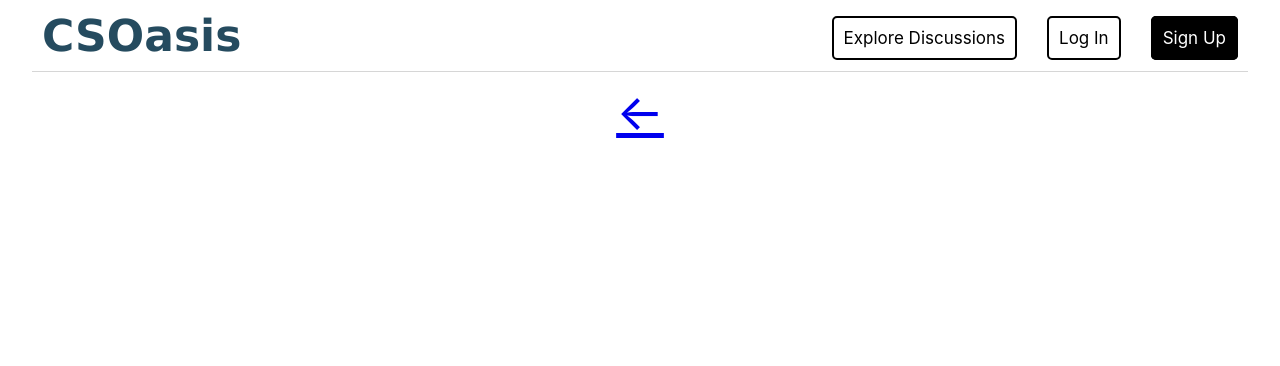
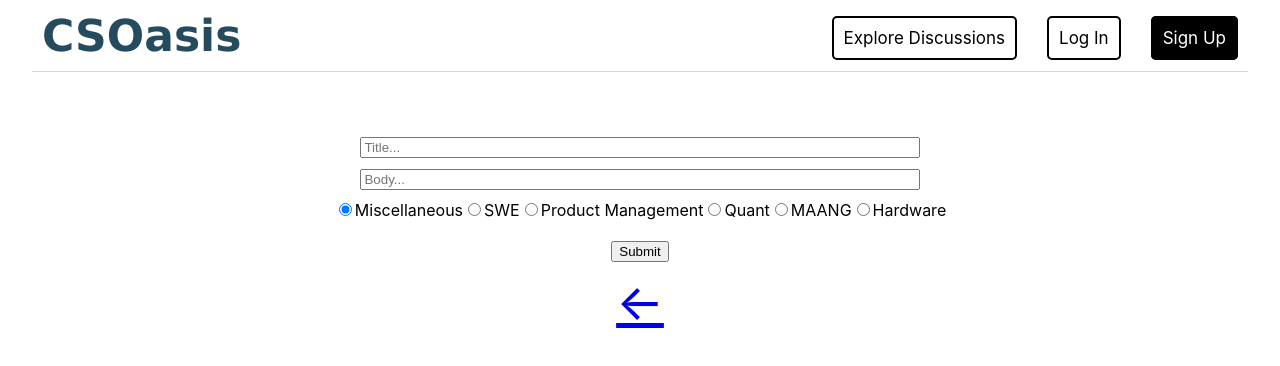
Before and after one commit to watanabekyonosuke/csci201_final_project, a React (Create React App) app in the folder app/: page /CreatePost in a window 1280 px wide. Shown: the top 366 px of the page. Built offline with nearby package versions, Linux system fonts and the light colour scheme.

Commit message:
full end-to-end implementation of adding new discussion posts to the database - we will work on styling later

```diff
--- a/app/src/components/CreatePost.css
+++ b/app/src/components/CreatePost.css
@@ -0,0 +1,42 @@
+.create-post {
+    display: flex;
+    flex-direction: column;
+    align-items: center;
+    margin-top: 5%;
+}
+
+/* .title-input,
+.body-input {
+    width: 90%;
+    margin-bottom: 10px;
+    padding: 10px;
+    overflow-y: auto;
+    word-wrap: break-word;
+    overflow-wrap: break-word;
+}
+
+#title-input,
+#body-input {
+    word-wrap: break-word;
+    overflow-wrap: break-word;
+} */
+
+.create-post {
+    margin-top: 5%;
+}
+
+#submission {
+    margin-top: 20px;
+}
+
+.title-input{
+    width: 90%;
+    margin-bottom: 10px;
+}
+
+.body-input {
+    width: 90%;
+    margin-bottom: 10px;
+    overflow-wrap: break-word;
+    height: auto;
+}
--- a/app/src/components/CreatePost.js
+++ b/app/src/components/CreatePost.js
@@ -1,25 +1,30 @@
-import React from 'react';
-import {Link} from "react-router-dom";
+import React, { useState } from 'react';
+import {Link, useNavigate} from "react-router-dom";
 import './CreatePost.css';
 
 const CreatePost = () => {
+    // use the states of the currently filled boxes
+    const navigate = useNavigate();
+    const [title, setTitle] = useState('');
+    const [post, setBody] = useState('');
+    const [fgid, setCategory] = useState(1);
 
-    return (
-        <div className="discussion-container">
-            <Link to="/ForumList" className="back-button">&#8592;</Link>
-        </div>
-    );
-}
 
-// onClick={handlePostDiscussion}
-export default CreatePost;
+    const handlePostDiscussion = (event) => {
+        event.preventDefault();
 
-/**
- *     const handlePostDiscussion = () => {
         var loggedInStatus = localStorage.getItem("uid");
         if (!loggedInStatus) {
             alert("Please Sign In or Register to Post New Discussions");
             return;
+        }
+
+        // set up data to be sent
+        const data = {
+            title: title,
+            post: post,
+            fgid: fgid,
+            userid: loggedInStatus
         }
 
         // set up request to post discussion through CreateForumPostServlet
@@ -28,13 +33,92 @@ export default CreatePost;
         xhr.setRequestHeader('Content-Type','application/json');
         xhr.onload = () => {
             if (xhr.status === 200) {
-
+                alert("Discussion Posted!");
+                navigate("/ForumList");
+            } else if (xhr.status === 400) {
+                alert("Please fill in all fields");
+                navigate("/CreatePost");
+            } else if (xhr.status === 401) {
+                alert("Something went wrong. Please try again later");
+                navigate("/ForumList");
             }
         }
         xhr.onerror = () => {
             console.error('Error posting discussion:', xhr.statusText);
         };
-        xhr.send(JSON.stringify({}));
+        xhr.send(JSON.stringify(data));
+    };
 
-    };
- */
+    return (
+        <div className='create-post'>
+
+            <form className='post-form' onSubmit={handlePostDiscussion}>
+
+                <div>
+                    <label>
+                        <input
+                            type="text"
+                            id="title-input"
+                            placeholder="Title..."
+                            className="title-input"
+                            value = {title}
+                            onChange={(e) => setTitle(e.target.value)}
+                        />
+                    </label>
+                </div>
+
+                <div>
+                <label>
+                    <input
+                        type="text"
+                        id="body-input"
+                        placeholder="Body..."
+                        className="body-input"
+                        value = {post}
+                        onChange={(e)=>setBody(e.target.value)}
+                    />
+                </label>
+                </div>
+
+                <div className="radio-buttons">
+                    <label>
+                        <input type="radio" name="category" value={1} checked={fgid===1} onChange={() => setCategory(1)}/>
+                        Miscellaneous
+                    </label>
+                    <label>
+                        <input type="radio" name="category" value={2} checked={fgid===2} onChange={() => setCategory(2)}/>
+                        SWE
+                    </label>
+                    <label>
+                        <input type="radio" name="category" value={3} checked={fgid===3} onChange={() => setCategory(3)}/>
+                        Product Management
+                    </label>
+                    <label>
+                        <input type="radio" name="category" value={4} checked={fgid===4} onChange={() => setCategory(4)}/>
+                        Quant
+                    </label>
+                    <label>
+                        <input type="radio" name="category" value={5} checked={fgid===5} onChange={() => setCategory(5)}/>
+                        MAANG
+                    </label>
+                    <label>
+                        <input type="radio" name="category" value={6} checked={fgid===6} onChange={() => setCategory(6)} />
+                        Hardware
+                    </label>
+                    <div id='submission'>
+                        <button>
+                            Submit
+                        </button>
+                    </div>
+                </div>
+            </form>
+
+            <div className="discussion-container">
+                <Link to="/ForumList" className="back-button">&#8592;</Link>
+            </div>
+
+        </div>
+    );
+}
+
+export default CreatePost;
```
Also changed, not shown: 2 other files (tests, documents, lock files or other folders).
